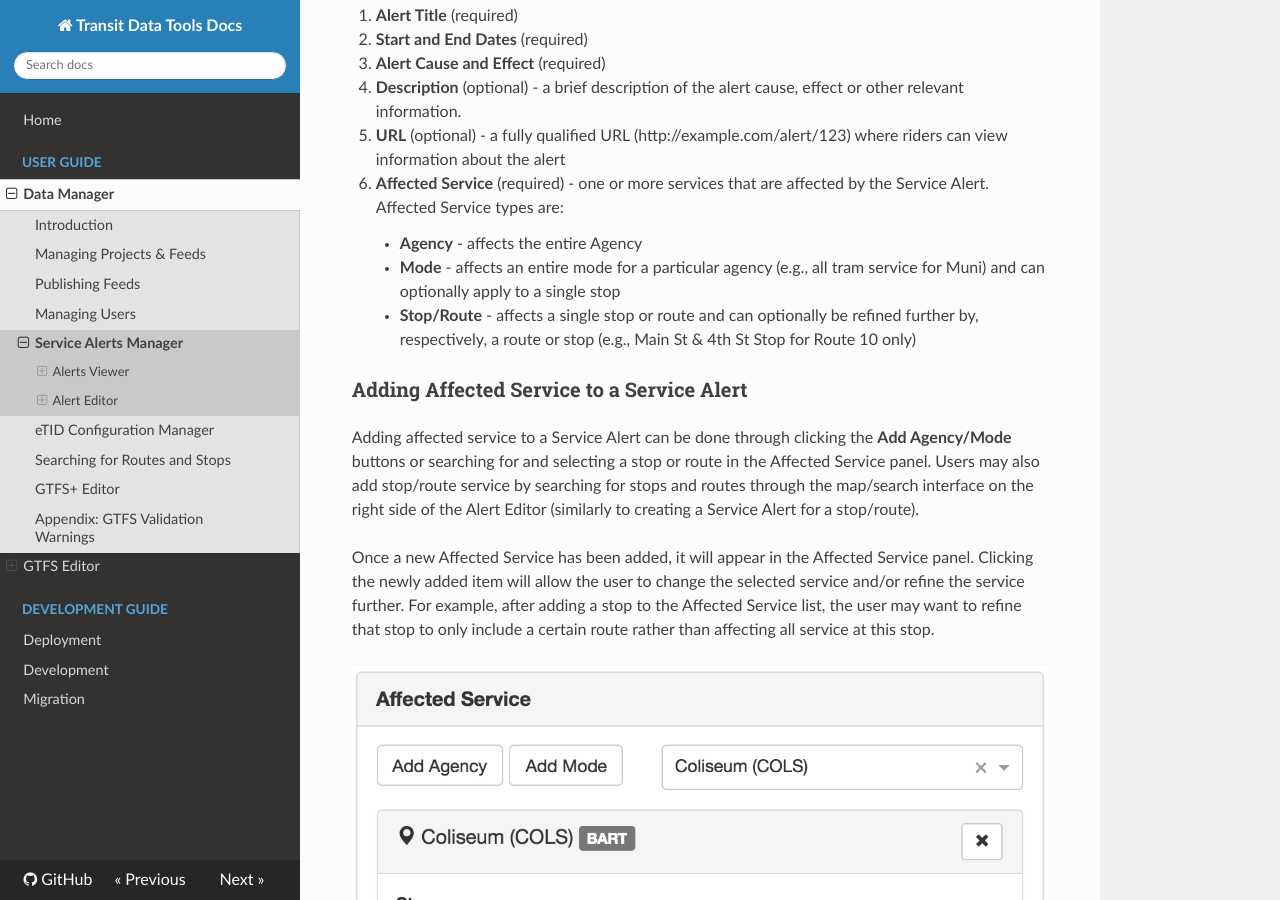
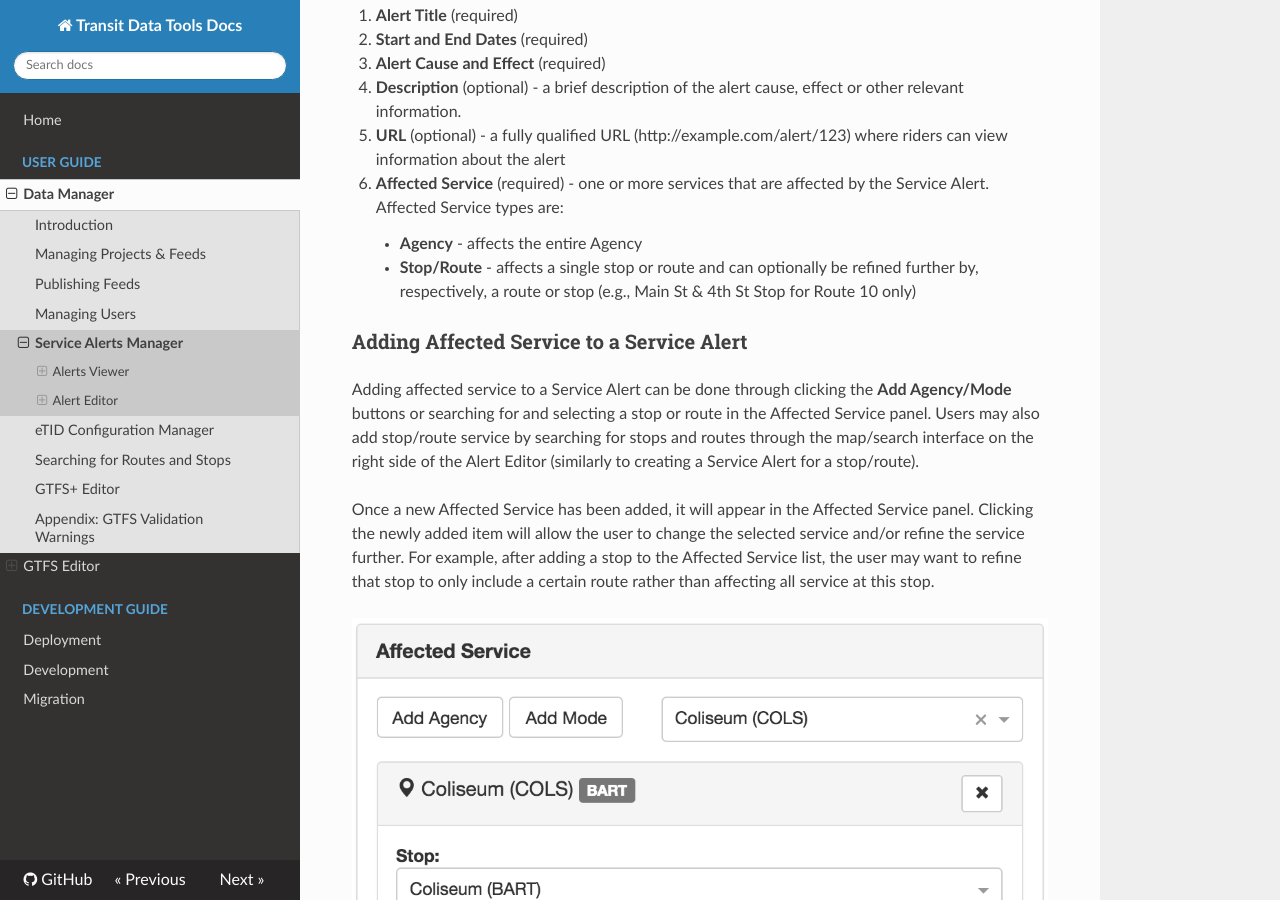
Before and after one commit to wtchen/datatools-ui, an MkDocs documentation site: the page built from docs/user/service-alerts.md, in a window 1280 px wide and 900 px high, scrolled down 3237 px. Built offline with MkDocs 1.6.1, drawn with Linux system fonts in a browser that asks for light colours; nearby versions of some CDN libraries; old or Windows-style settings are respelled for this version of MkDocs.

Commit message:
docs(alerts): comment out mode type

```diff
--- a/docs/user/service-alerts.md
+++ b/docs/user/service-alerts.md
@@ -56,7 +56,7 @@ Upon creating a new or editing an existing Service Alert, a user will see the Al
 5. **URL** (optional) - a fully qualified URL (http://example.com/alert/123) where riders can view information about the alert
 6. **Affected Service** (required) - one or more services that are affected by the Service Alert.  Affected Service types are:
     - **Agency** - affects the entire Agency
-    - **Mode** - affects an entire mode for a particular agency (e.g., all tram service for Muni) and can optionally apply to a single stop
+    <!-- - **Mode** - affects an entire mode for a particular agency (e.g., all tram service for Muni) and can optionally apply to a single stop -->
     - **Stop/Route** - affects a single stop or route and can optionally be refined further by, respectively, a route or stop (e.g., Main St & 4th St Stop for Route 10 only)
 
 ### Adding Affected Service to a Service Alert
```
